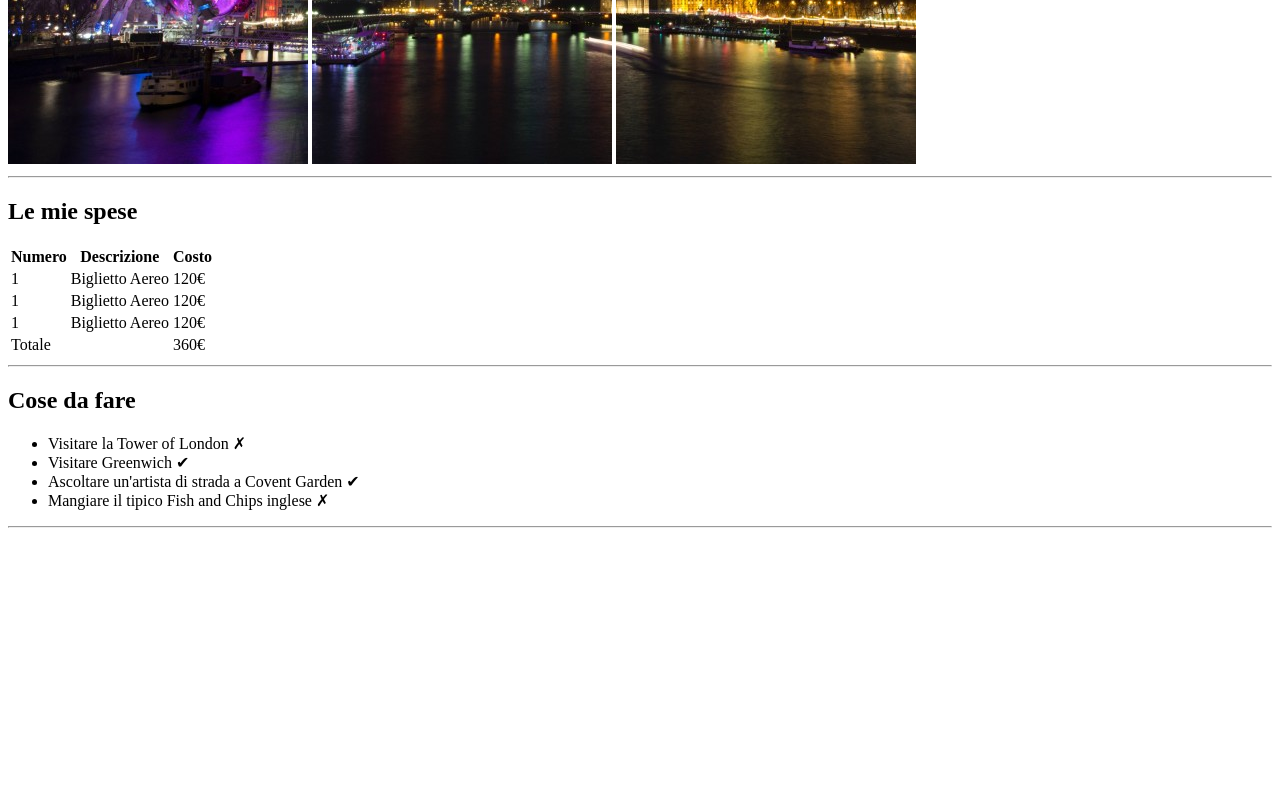
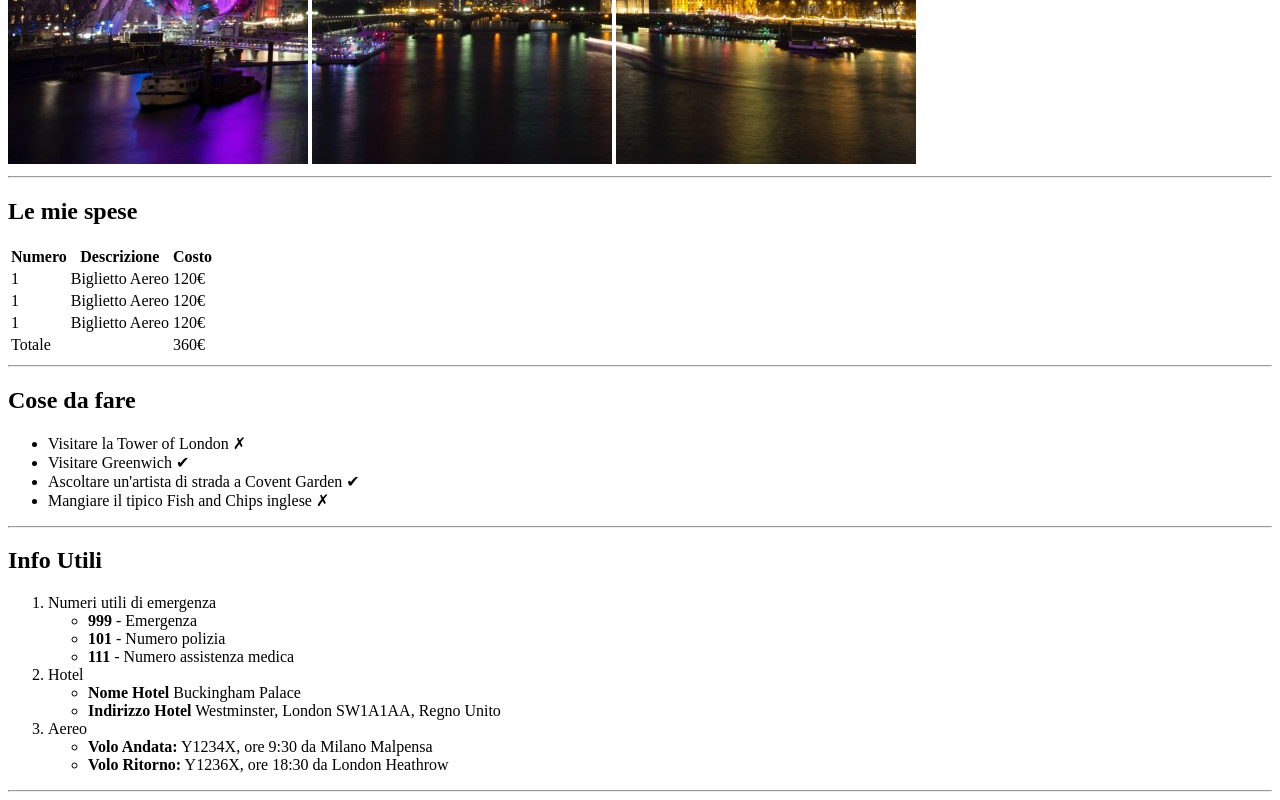
Before and after one commit to marcantonio99/html-london-trip, a plain HTML site: page index.html in a window 1280 px wide. Shown: the part 516-1316 px from the top of the page. Before the commit the page ends 1052 px from the top, so only its background shows below. Drawn offline with Linux system fonts and the light colour scheme.

Commit message:
Info Utili

```diff
--- a/index.html
+++ b/index.html
@@ -49,5 +49,31 @@
         <li>Mangiare il tipico Fish and Chips inglese &#10007;</li>
     </ul>
     <hr>
+    <h2>Info Utili</h2>
+    <ol>
+        <li>
+            Numeri utili di emergenza
+            <ul>
+                <li><strong>999</strong> - Emergenza</li>
+                <li><strong>101</strong> - Numero polizia</li>
+                <li><strong>111</strong> - Numero assistenza medica</li>
+            </ul>
+        </li>
+        <li>
+            Hotel
+            <ul>
+                <li><strong>Nome Hotel</strong> Buckingham Palace</li>
+                <li><strong>Indirizzo Hotel</strong> Westminster, London SW1A1AA, Regno Unito</li>
+            </ul>
+        </li>
+        <li>
+            Aereo
+            <ul>
+                <li><strong>Volo Andata:</strong> Y1234X, ore 9:30 da Milano Malpensa</li>
+                <li><strong>Volo Ritorno:</strong> Y1236X, ore 18:30 da London Heathrow</li>
+            </ul>
+        </li>
+    </ol>
+    <hr>
 </body>
 </html>
```
